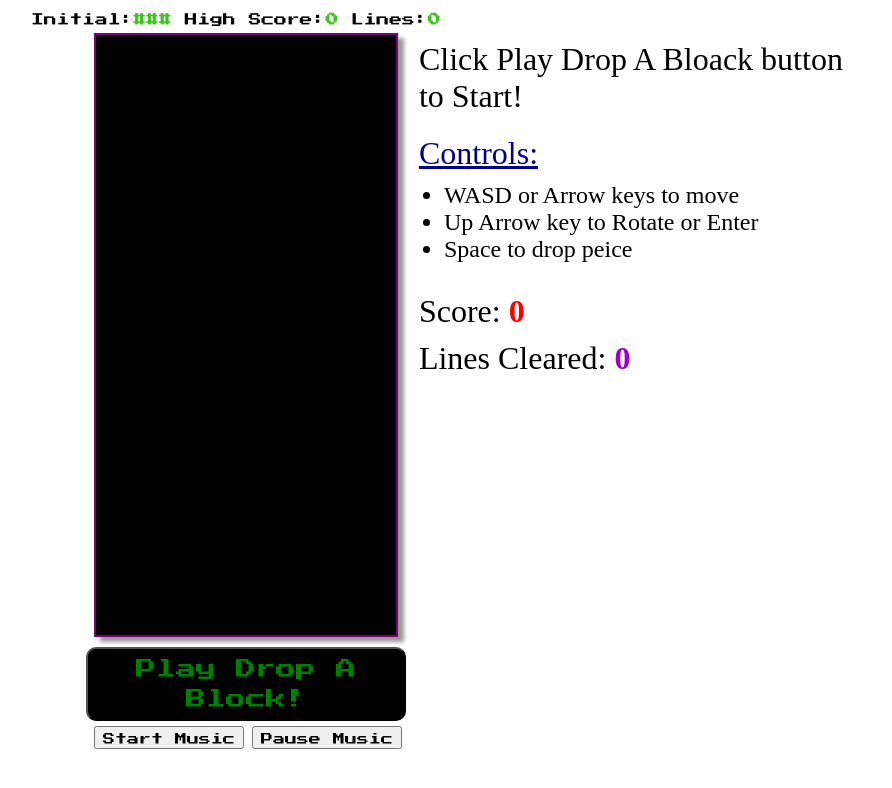
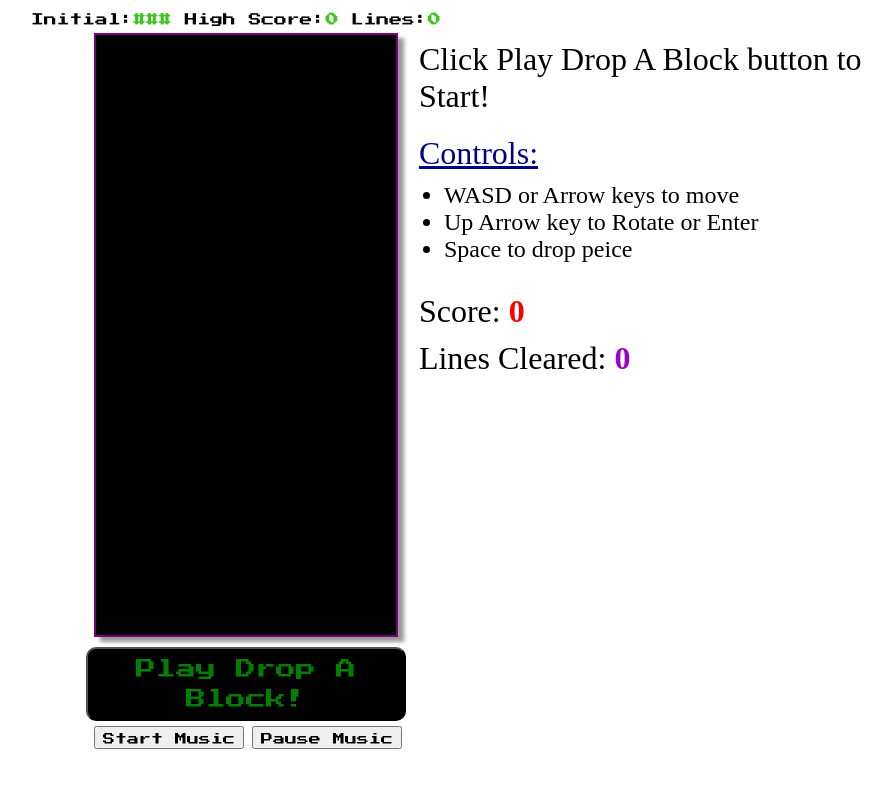
Before and after one commit to ablueplatypus/Drop-A-Block, a React (Create React App) app: page / in a window 1280 px wide. Shown: the top 788 px of the page, without its empty margins (298-1190 px from the left). Built offline with nearby package versions, Linux system fonts and the light colour scheme; no server answers; a web font is replaced by a local one.

Commit message:
updated typo

```diff
--- a/src/ScoreMenu.js
+++ b/src/ScoreMenu.js
@@ -23,7 +23,7 @@ class ScoreMenu extends Component {
     context.clearRect(0,0,200,200)
   }
   update = () => {
-    if(this.props.state.playing){
+    if(this.props.state.playing) {
 
     }
     requestAnimationFrame(() => {this.update()})
@@ -33,7 +33,7 @@ class ScoreMenu extends Component {
     return (
       <React.Fragment>
         <div className="menu">
-          <p id="click-to-play">Click Play Drop A Bloack button to Start!
+          <p id="click-to-play">Click Play Drop A Block button to Start!
           </p>
             <p id="instructions">Controls:</p>
               <ul id="list">
```
